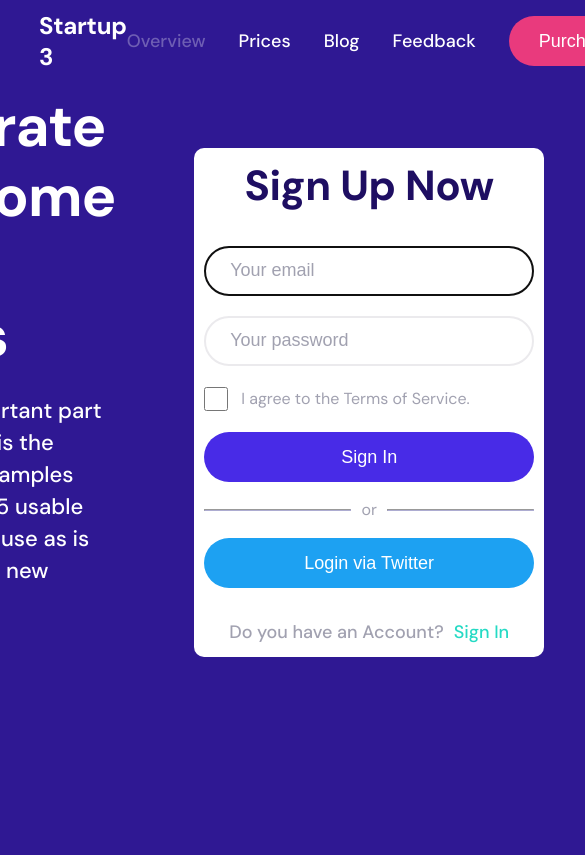
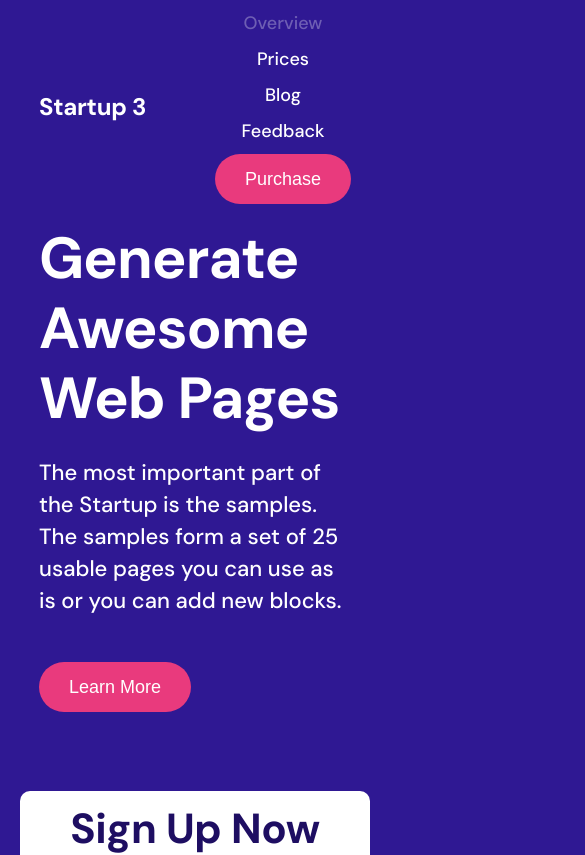
Before and after one commit to SebastianJedrak/landing-page-lex, a React (Vite) app: page / in a window 390 px wide. Shown: the top 855 px of the page, 585 px wide, since content can reach past the window. Built offline with nearby package versions, Linux system fonts and the light colour scheme.

Commit message:
style: add breakpoints

```diff
--- a/src/components/UI/Navbar.scss
+++ b/src/components/UI/Navbar.scss
@@ -18,5 +18,10 @@
     display: flex;
     align-items: center;
     gap: 33px;
+
+    @media (max-width: $breakpoint-md) {
+      flex-direction: column;
+      gap: 10px;
+    }
   }
 }
--- a/src/components/UI/Navbar.tsx
+++ b/src/components/UI/Navbar.tsx
@@ -3,11 +3,12 @@ import "./Navbar.scss";
 import NavItem from "./NavItem";
 
 const Navbar: React.FC = () => {
+  // There should be version for mobile use
   return (
     <nav className="navbar-ui">
       <span className="company-name">Startup 3</span>
       <ul>
-        <NavItem label="Overview" active/>
+        <NavItem label="Overview" active />
         <NavItem label="Prices" />
         <NavItem label="Blog" />
         <NavItem label="Feedback" />
--- a/src/components/pages/Login.scss
+++ b/src/components/pages/Login.scss
@@ -6,10 +6,19 @@
     justify-content: center;
     align-items: center;
     gap: 79px;
+    margin-bottom: 20px;
+
+    @media (max-width: $breakpoint-md) {
+      flex-direction: column;
+    }
 
     .login-page__content {
       width: 50%;
       min-width: min-content;
+
+      @media (max-width: $breakpoint-md) {
+        width: 100%;
+      }
     }
 
     .login-page__left {
--- a/src/variables.scss
+++ b/src/variables.scss
@@ -11,3 +11,9 @@ $color-font-grey: #ebeaed;
 $color-font-transparent: rgba(21, 20, 57, 0.4);
 
 $color-socials-twitter: #1da1f2;
+
+$breakpoint-sm: 640px;
+$breakpoint-md: 768px;
+$breakpoint-lg: 1024px;
+$breakpoint-xl: 1280px;
+$breakpoint-2xl: 1536px;
```
